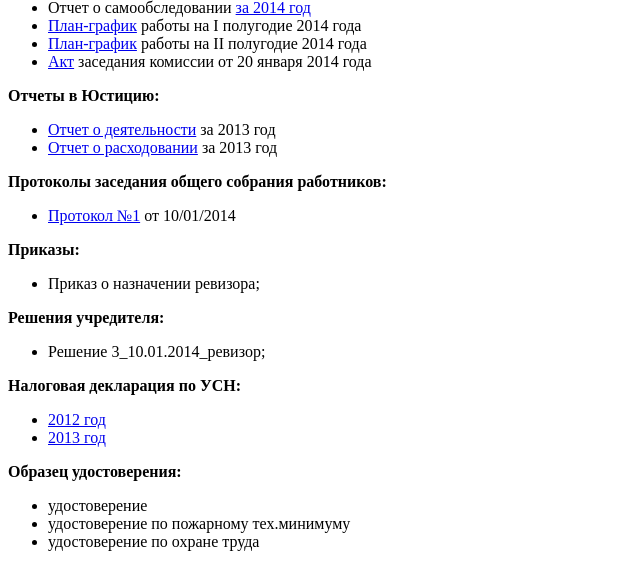
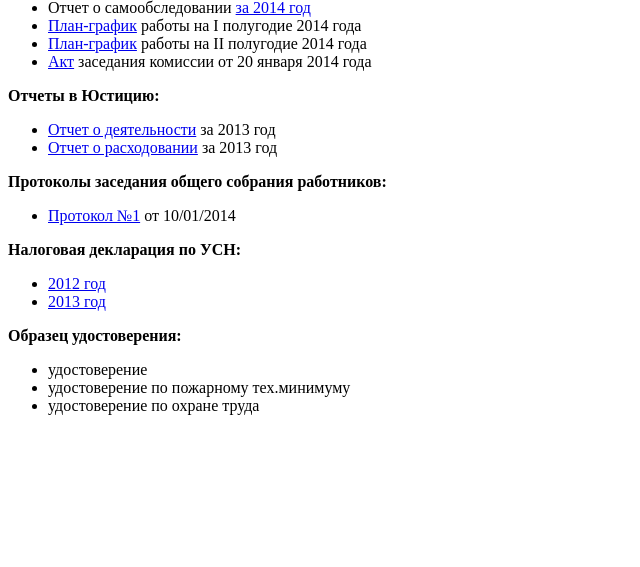
Before and after one commit to Grapheme/roscentrdpo, a PHP site: template application/views/users_interface/checkdocs/cdocs6.php in a window 1280 px wide. Shown: the part 435-1002 px from the top of the page, without its empty margins (0-640 px from the left). After the commit the page ends 850 px from the top, so only its background shows below. Run offline with PHP 8.4, Linux system fonts and the light colour scheme; the template is opened without the code that fills it, so the values that code supplies are empty.

Commit message:
remove some items

```diff
--- a/application/views/users_interface/checkdocs/cdocs6.php
+++ b/application/views/users_interface/checkdocs/cdocs6.php
@@ -42,14 +42,6 @@
 				<ul>
 					<li><a target="_blank" href="<?=base_url();?>documents/2014/protokol1.jpg">Протокол №1</a> от 10/01/2014</li>
 				</ul>
-				<p><strong>Приказы:</strong></p>
-				<ul>
-					<li>Приказ о назначении ревизора;
-				</ul>
-				<p><strong>Решения учредителя:</strong></p>
-				<ul>
-					<li>Решение 3_10.01.2014_ревизор;
-				</ul>
 				<p><strong>Налоговая декларация по УСН:</strong></p>
 				<ul>
 					<li><a target="_blank" href="<?=base_url();?>documents/2014/usn2012.pdf">2012 год</a></li>
```
